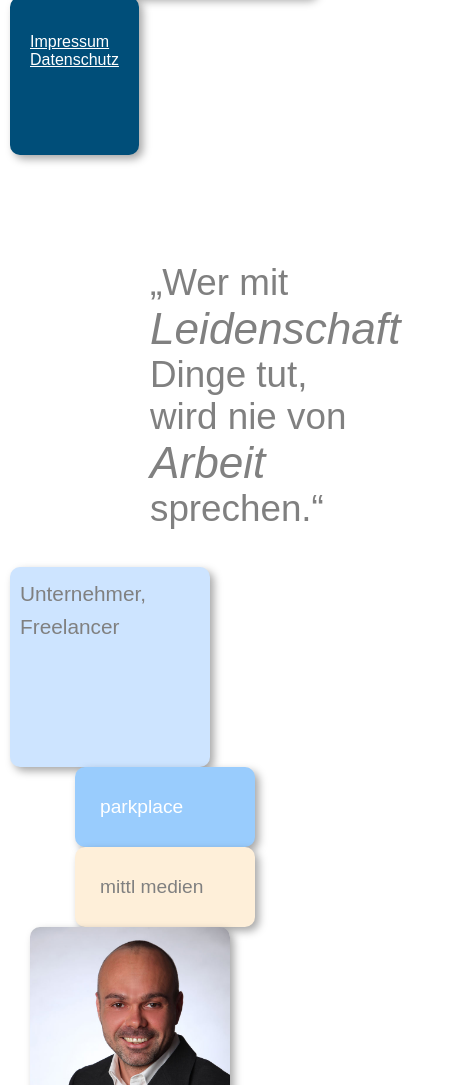
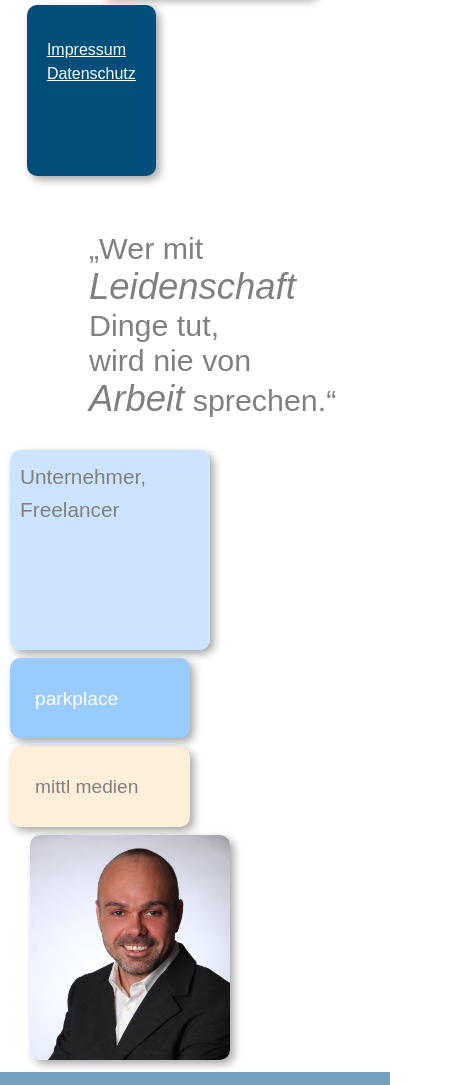
Before and after one commit to rmittl/robertmittl, a plain HTML site: page index.html in a window 390 px wide. Shown: the part 268-1353 px from the top of the page, 450 px wide, since content can reach past the window. Drawn offline with Linux system fonts and the light colour scheme.

Commit message:
make response

```diff
--- a/css/template.css
+++ b/css/template.css
@@ -82,6 +82,10 @@ a:visited {
   justify-content: space-between;
 }
 
+.flexbox img {
+  margin-bottom: 1.4vh;
+}
+
 .box5 a:link,
 a:visited {
   color: #808080;
@@ -112,7 +116,13 @@ a:visited {
   width: 180px;
   height: 80px;
   overflow: auto;
-  margin: 0 0 0 65px;
+}
+
+.box3,
+.box4,
+.box5 {
+  margin-right: 3vw;
+  margin-bottom: 1vh;
 }
 
 .box1 {
@@ -249,3 +259,23 @@ footer {
   background: #729ebf;
   height: 400px;
 }
+nav.nav {
+  margin-top: 0.7rem;
+}
+nav.nav li {
+  margin-bottom: 0.4rem;
+}
+
+@media only screen and (max-width: 480px) {
+  .box1 {
+    margin: 2vh 2vw;
+  }
+  nav.nav {
+    margin: 2vw 2vh;
+  }
+
+  blockquote {
+    font-size: 1.9em;
+    padding: 2vh 0 0 10vw;
+  }
+}
```
